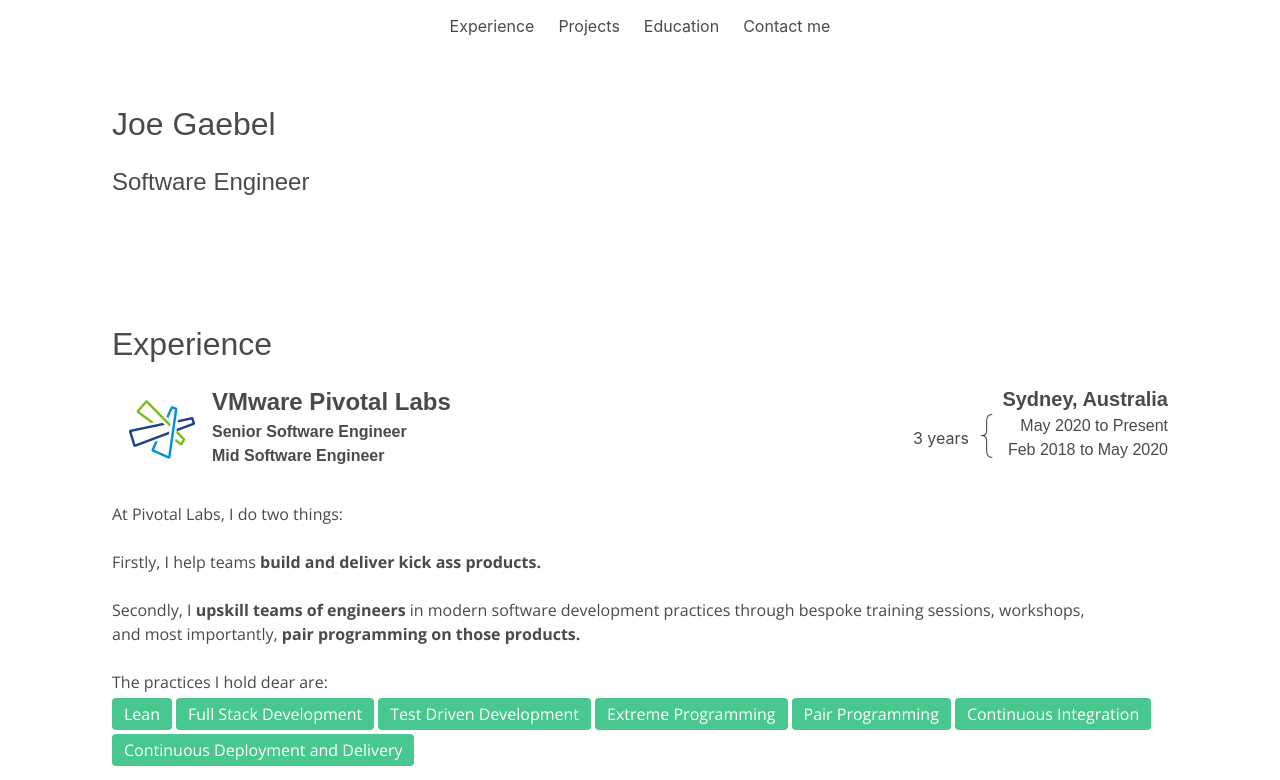
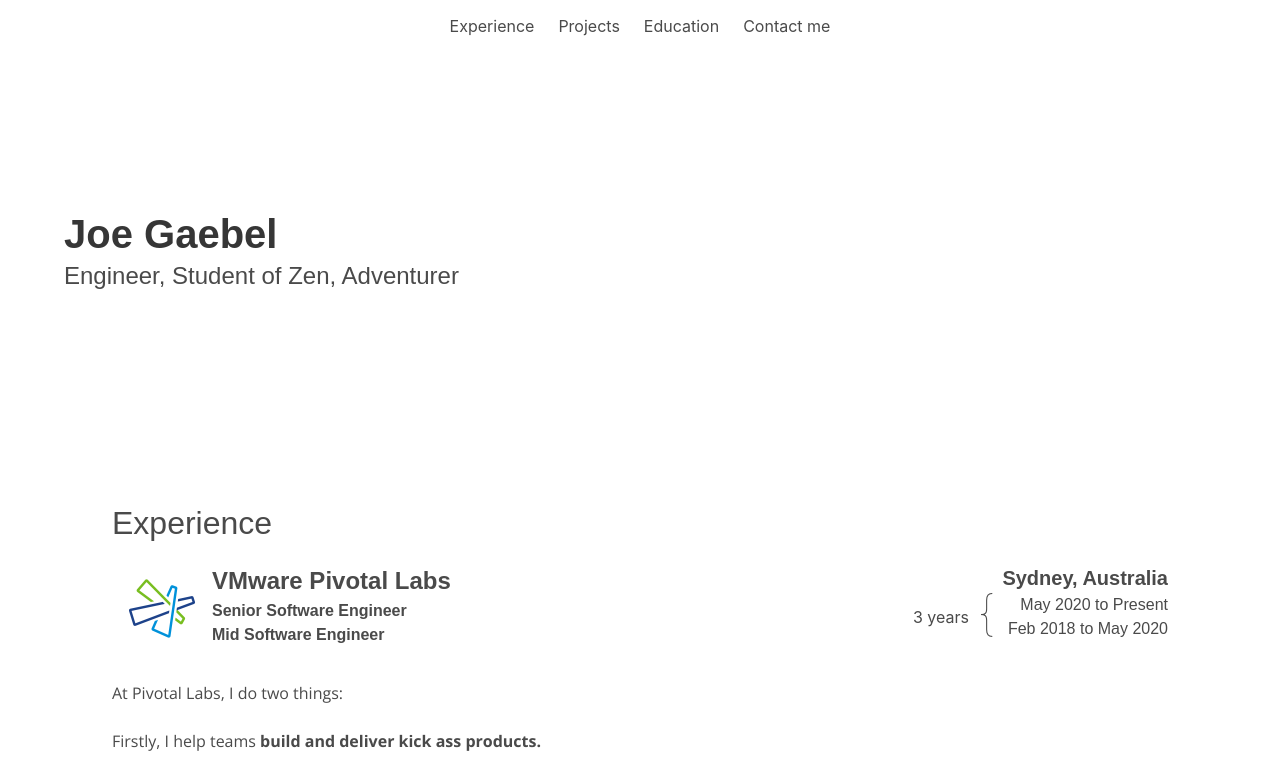
Before and after one commit to JoeGaebel/website, a React (Create React App) app: page / in a window 1280 px wide. Shown: the top 780 px of the page. Built offline with nearby package versions, Linux system fonts and the light colour scheme; a web font is replaced by a local one.

Commit message:
Make a better title

```diff
--- a/src/HeaderSection.tsx
+++ b/src/HeaderSection.tsx
@@ -1,11 +1,10 @@
 import React from "react";
-import {Section, SectionHeader, SectionSubHeader} from "./Layout";
 
 const HeaderSection = () => {
-    return <Section>
-        <SectionHeader>Joe Gaebel</SectionHeader>
-        <SectionSubHeader>Software Engineer</SectionSubHeader>
-    </Section>
+    return <div style={{margin: "10rem 0"}}>
+        <div className="title header-font is-size-2 mb-5">Joe Gaebel</div>
+        <div className="subtitle header-font is-size-4 mb-0">Engineer, Student of Zen, Adventurer</div>
+    </div>
 }
 
 export default HeaderSection
```
